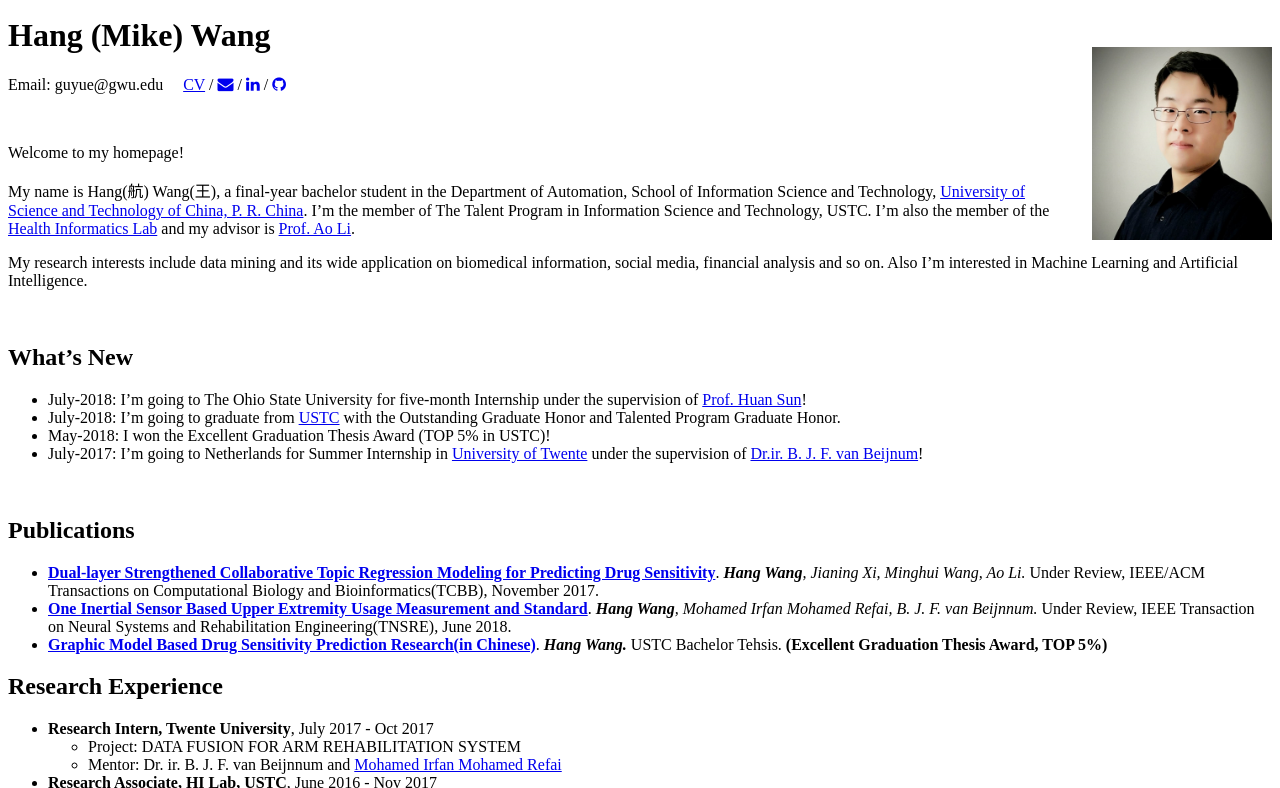
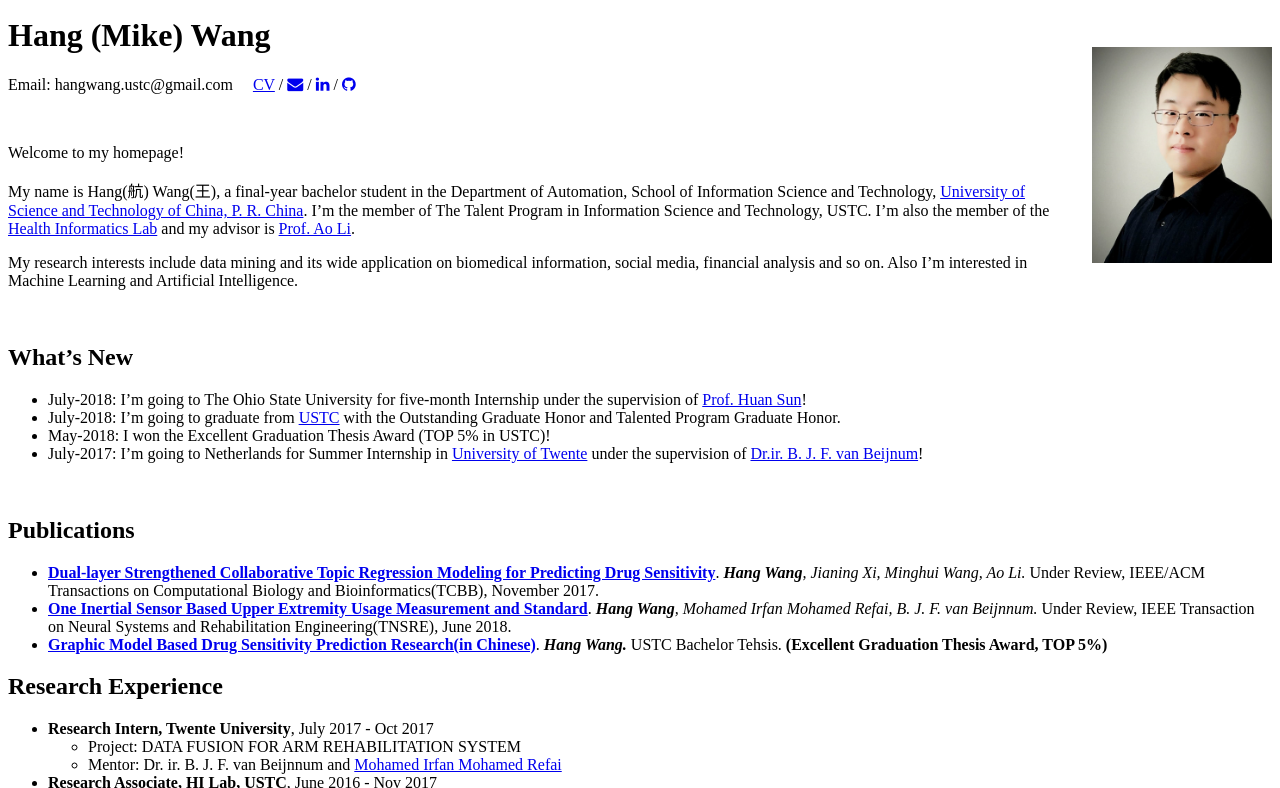
Before and after one commit to ustcmike/ustcmike.github.io, a Jekyll site: the page built from index.md, in a window 1280 px wide and 900 px high, cut to the strip 112-900 px from the top of the window. Built offline with Jekyll 4.4.1, drawn with Linux system fonts in a browser that asks for light colours; nearby versions of some CDN libraries; our own code applies the rules of GitHub Pages for plain Markdown files.

Commit message:
homepage3

```diff
--- a/_includes/social.html
+++ b/_includes/social.html
@@ -1,6 +1,6 @@
 <div class="social">
   <p>
-    Email: guyue@gwu.edu &nbsp;&nbsp;&nbsp;
+    Email: hangwang.ustc@gmail.com &nbsp;&nbsp;&nbsp;
     <a href="../static/info/resume.pdf">CV</a>
     {% if site.email %}
         / <a href="mailto:{{hangwang.ustc@gmail.com}}"><i class="fa fa-envelope"></i></a>
```
Also changed, not shown: static/info/profile.jpg, 1 other file.
